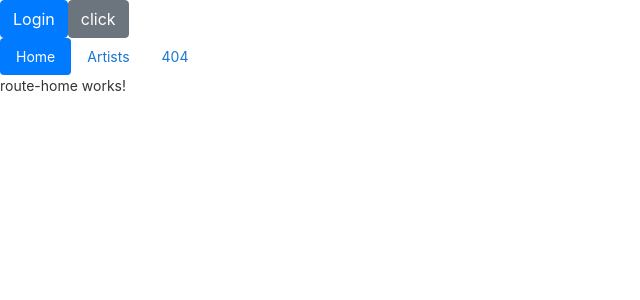
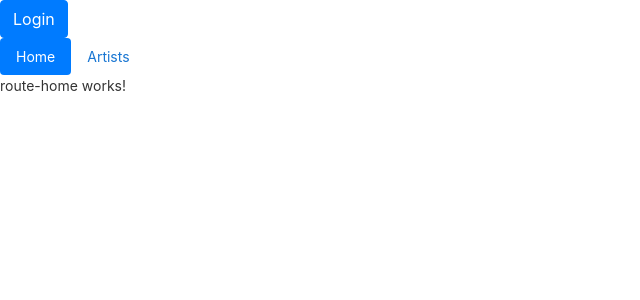
Before and after one commit to matthieu-hm/spotify-timeline-frontend, an Angular app: page / in a window 1280 px wide. Before the commit this address had no page. Shown: the top 300 px of the page, without its empty margins (0-640 px from the left). Built offline with nearby package versions, Linux system fonts and the light colour scheme; what @ngrx/effects, @ngrx/entity, @ngrx/router-store, @ngrx/store would draw is missing.

Commit message:
Clean AppComponent

```diff
--- a/src/app/app.component.html
+++ b/src/app/app.component.html
@@ -1,5 +1,4 @@
 <app-login-button></app-login-button>
-<button class="btn btn-secondary" (click)="onClick()">click</button>
 
 <ul class="nav nav-pills">
   <li class="nav-item">
@@ -8,9 +7,9 @@
   <li class="nav-item">
     <a class="nav-link" routerLink="/artists" routerLinkActive="active">Artists</a>
   </li>
-  <li class="nav-item">
+  <!-- <li class="nav-item">
     <a class="nav-link" routerLink="/nothing-here" routerLinkActive="active">404</a>
-  </li>
+  </li> -->
 </ul>
 
 <router-outlet></router-outlet>
--- a/src/app/app.component.ts
+++ b/src/app/app.component.ts
@@ -7,26 +7,4 @@ import { CookieService } from 'ngx-cookie-service';
   templateUrl: './app.component.html',
   styleUrls: ['./app.component.scss']
 })
-export class AppComponent {
-  title = 'spotify-timeline';
-
-  constructor(
-    private httpClient: HttpClient,
-  ) { }
-
-  public onClick(): void {
-    this.httpClient
-      .get('https://api.spotify.com/v1/me/following', {
-        params: {
-          type: 'artist'
-        }
-      })
-      .subscribe(response => {
-        console.log(response);
-      })
-    ;
-
-    return;
-  }
-
-}
+export class AppComponent {}
```
